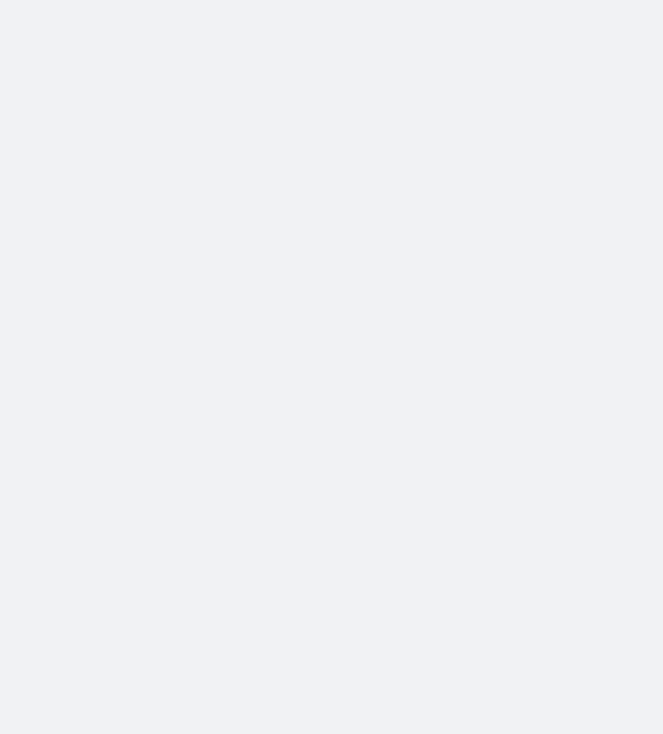
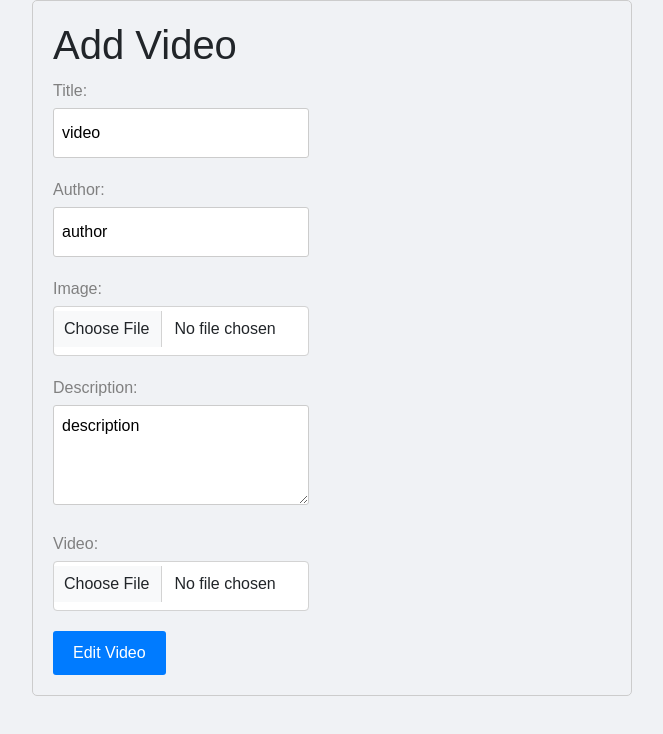
Before and after one commit to Neria-Barak/ASP-Web, a React (Create React App) app: page /edit/1 in a window 1280 px wide. Before the commit this address had no page. Shown: the top 734 px of the page, without its empty margins (308-971 px from the left). Built offline with nearby package versions, Linux system fonts and the light colour scheme; the HTML template or start-up script is replaced by a standard one.

Commit message:
Added option to edit videos

```diff
--- a/package.json
+++ b/package.json
@@ -6,9 +6,7 @@
     "@testing-library/jest-dom": "^5.17.0",
     "@testing-library/react": "^13.4.0",
     "@testing-library/user-event": "^13.5.0",
-    "bootstrap": "^5.3.3",
     "react": "^18.3.1",
-    "react-bootstrap": "^2.10.2",
     "react-dom": "^18.3.1",
     "react-router-dom": "^6.23.1",
     "react-scripts": "5.0.1",
--- a/src/App.js
+++ b/src/App.js
@@ -3,6 +3,7 @@ import SignIn from "./SignInPage/SignIn";
 import SignUp from "./SignInPage/SignUp";
 import SignOut from "./SignInPage/SignOut";
 import videos from './MainPage/VideoItem/videos';
+import EditVideo from "./VideoViewPage/EditVideo";
 import { BrowserRouter, Route, Routes } from 'react-router-dom';
 import { useState } from "react";
 import VideoView from "./VideoViewPage/VideoView";
@@ -26,6 +27,23 @@ function App() {
                 };
             }
             return video;
+        });
+        setVideoList(updatedVideoList);
+    };
+
+    const editVideo = ({ id, title, author, img, description, video }) => {
+        const updatedVideoList = videoList.map(vid => {
+            if (vid.id.toString() === id) {
+                return {
+                    ...vid,
+                    title: title,
+                    author: author,
+                    img: img,
+                    description: description,
+                    video: video
+                };
+            }
+            return vid;
         });
         setVideoList(updatedVideoList);
     };
@@ -55,6 +73,7 @@ function App() {
                   <Route path="/signup" element={<SignUp  onSignUp={handleSignUp}/> } />
                   <Route path="/signout" element={<SignOut onSignOut={handleSignOut} /> } />
                   <Route path="/watch/:id" element={<VideoView videos={videoList} currentUser={currentUser} toggleDarkMode={toggleDarkMode} updateComments={updateVideoComments}/> } />
+                  <Route path="/edit/:id" element={<EditVideo videos={videoList} editVideo={editVideo}/>}></Route>
               </Routes>
           </BrowserRouter>
         </div>
--- /dev/null
+++ b/src/VideoViewPage/EditVideo.js
@@ -0,0 +1,99 @@
+import { useState } from "react";
+import { useNavigate, useParams } from "react-router-dom";
+
+function EditVideo({videos, editVideo}) {
+    const { id } = useParams();
+    const video = videos.find(element => element.id.toString() === id);
+
+    const [formData, setFormData] = useState({
+        title: video.title,
+        author: video.author,
+        img: video.img,
+        description: video.description,
+        video: video.video
+    });
+
+    const handleChange = (e) => {
+        const { name, value } = e.target;
+        setFormData({ ...formData, [name]: value });
+    };
+    const handleFileChange = (e) => {
+        const file = e.target.files[0];
+        if (file) {
+            console.log(file);
+            const fileURL = URL.createObjectURL(file);
+            const { name } = e.target;
+            setFormData({ ...formData, [name]: fileURL });
+        }
+    };
+
+    const navigate = useNavigate();
+
+    const handleSubmit = (e) => {
+        e.preventDefault();
+
+        var { title, author, img, description, video } = formData;
+        editVideo({id, title, author, img, description, video});
+        navigate(`/watch/${id}`);
+    };
+
+    return (
+        <div className="add-video-container">
+          <h2>Add Video</h2>
+          <form onSubmit={handleSubmit}>
+            <div className="form-group">
+              <label>Title:</label>
+              <input
+                type="text"
+                name="title"
+                value={formData.title}
+                onChange={handleChange}
+                required
+              />
+            </div>
+            <div className="form-group">
+              <label>Author:</label>
+              <input
+                type="text"
+                name="author"
+                value={formData.author}
+                onChange={handleChange}
+                required
+              />
+            </div>
+            <div className="form-group">
+              <label>Image:</label>
+              <input
+                type="file"
+                className="form-control"
+                id="inputGroupFile02"
+                name="img"
+                onChange={handleFileChange}
+              />
+            </div>
+            <div className="form-group">
+              <label>Description:</label>
+              <textarea
+                name="description"
+                value={formData.description}
+                onChange={handleChange}
+                required
+              ></textarea>
+            </div>
+            <div className="form-group">
+              <label>Video:</label>
+              <input
+                type="file"
+                className="form-control"
+                id="inputGroupFile02"
+                name="video"
+                onChange={handleFileChange}
+              />
+            </div>
+            <button type="submit">Edit Video</button>
+          </form>
+        </div>
+      );
+}
+
+export default EditVideo;
--- a/src/VideoViewPage/VideoDetails.js
+++ b/src/VideoViewPage/VideoDetails.js
@@ -1,10 +1,16 @@
 import React from 'react';
 import './VideoView.css';
 import { useState } from 'react';
+import { useNavigate } from 'react-router-dom';
 
 const VideoDetails = ({ video }) => {
     const [like, setLike] = useState(false);
     const [dislike, setDislike] = useState(false);
+
+    const navigate = useNavigate();
+    const edit = () => {
+        navigate(`/edit/${video.id}`)
+    }
 
   return (
     <div className="video-details">
@@ -56,6 +62,10 @@ const VideoDetails = ({ video }) => {
                 </div>
             </div>
         </div>
+        <div className='share' onClick={edit}>
+            <i className="bi bi-pencil-square fs-3" ></i>
+            <span>Edit</span>
+        </div>
       </div>
     </div>
   );
--- a/src/VideoViewPage/VideoView.css
+++ b/src/VideoViewPage/VideoView.css
@@ -214,3 +214,45 @@ video {
 .modal-content {
     background-color: var(--card-background);
 }
+.add-video-container {
+  max-width: 600px;
+  margin: 0 auto;
+  padding: 20px;
+  border: 1px solid #ccc;
+  border-radius: 5px;
+}
+
+.form-group {
+  margin-bottom: 20px;
+}
+
+.form-group label {
+  display: block;
+  margin-bottom: 5px;
+}
+
+.form-group input[type="text"],
+.form-group input[type="number"],
+.form-group textarea {
+  width: 100%;
+  padding: 8px;
+  border: 1px solid #ccc;
+  border-radius: 3px;
+}
+
+.form-group textarea {
+  height: 100px;
+}
+
+button {
+  background-color: #007bff;
+  color: #fff;
+  border: none;
+  border-radius: 3px;
+  padding: 10px 20px;
+  cursor: pointer;
+}
+
+button:hover {
+  background-color: #0056b3;
+}
--- a/src/VideoViewPage/VideoView.js
+++ b/src/VideoViewPage/VideoView.js
@@ -16,7 +16,7 @@ function VideoView({videos, currentUser, toggleDarkMode, updateComments}) {
     }, [id, videos]);
 
 
-
+    console.log(videos);
     if (!video) return (<div>Loading ...</div>);
     return (
         <div className='video-view-page'>
```
